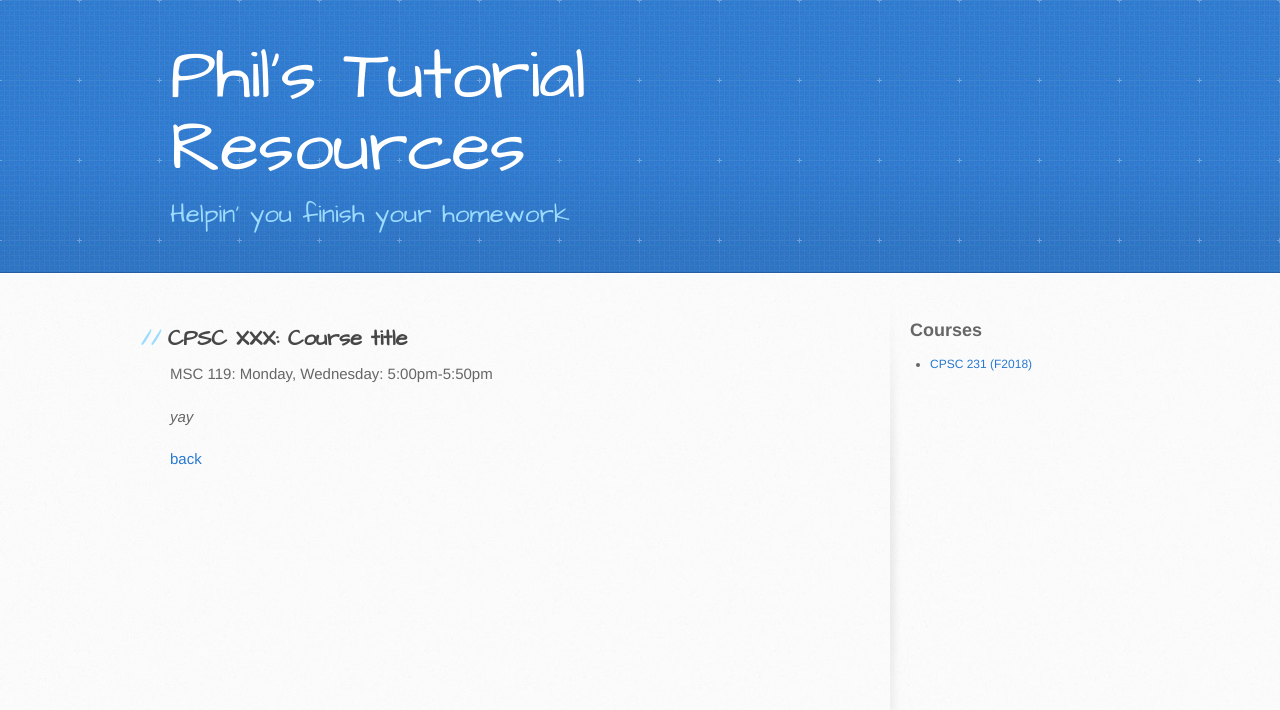
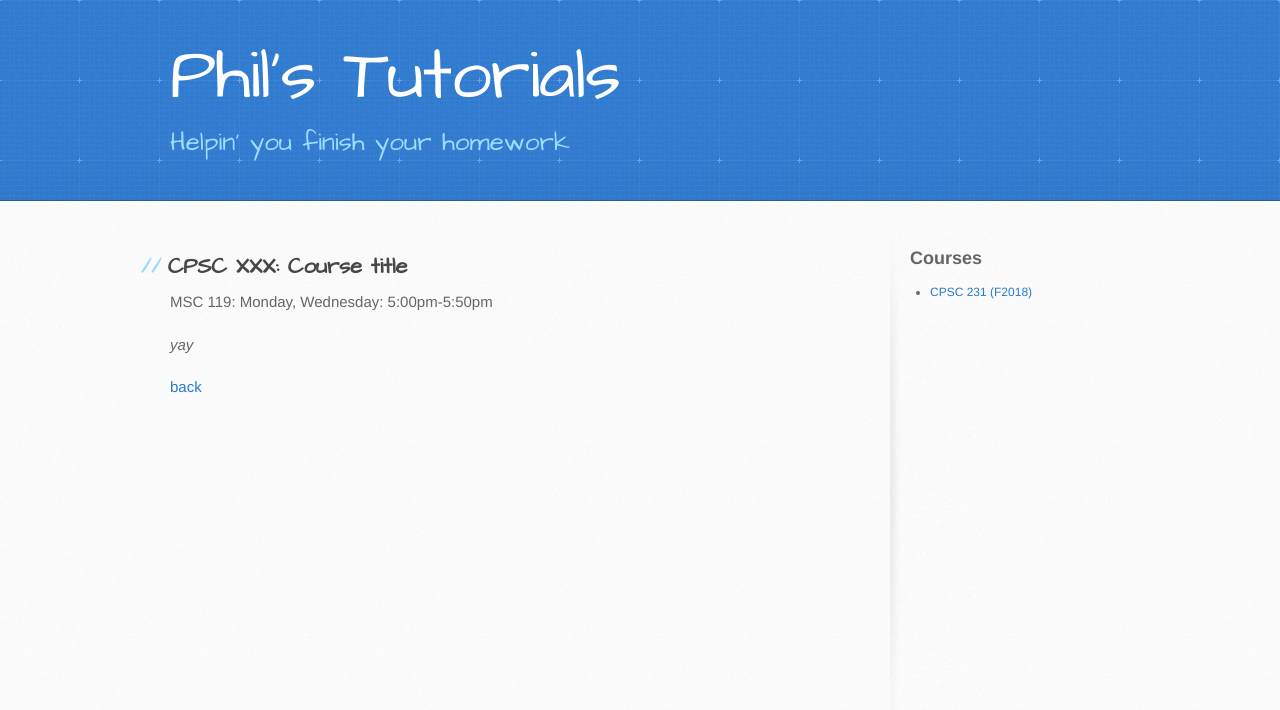
Before and after one commit to philstutorials/philstutorials.github.io, a Jekyll site: the page built from course1.md, in a window 1280 px wide. Shown: the top 710 px of the page. Built offline with Jekyll 4.4.1, drawn with Linux system fonts in a browser that asks for light colours; our own code applies the rules of GitHub Pages for plain Markdown files.

Commit message:
Update _config.yml

```diff
--- a/_config.yml
+++ b/_config.yml
@@ -1,4 +1,4 @@
-title: Phil's Tutorial Resources
+title: Phil's Tutorials
 description: Helpin' you finish your homework
 show_downloads: false
 google_analytics:
```
